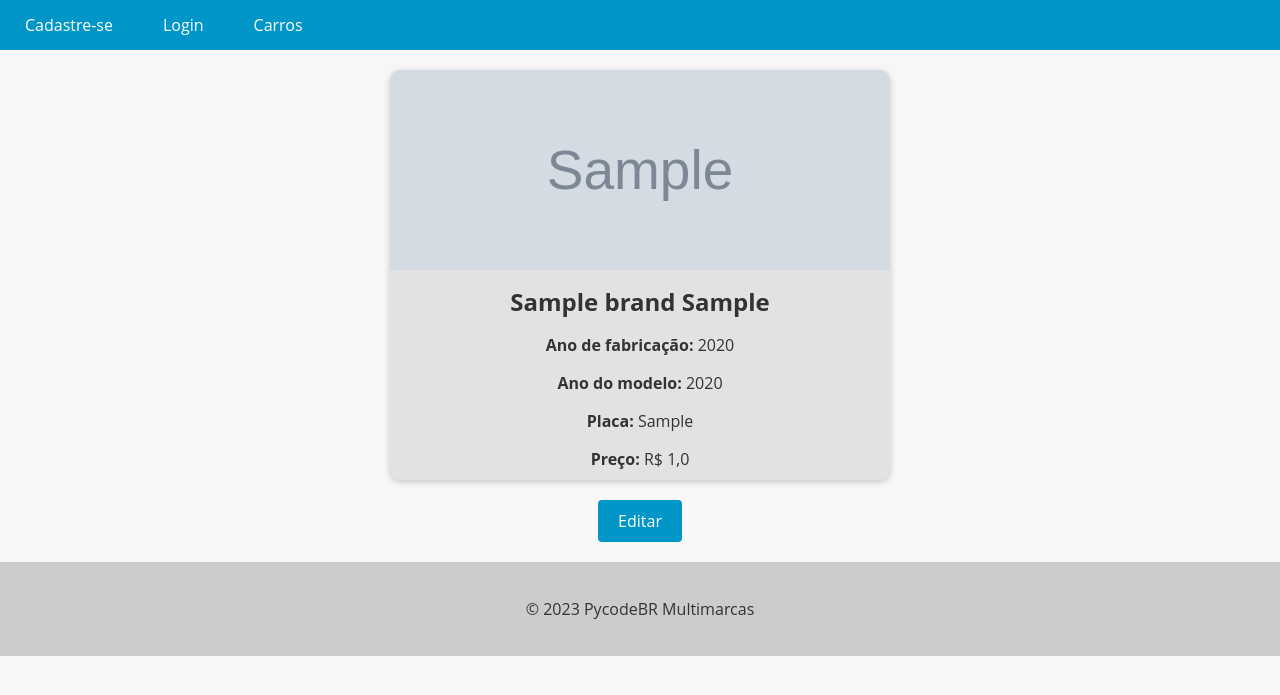
After one commit to josedarlancarvalho/carros_django_master, a Django app: page /car/1/ in a window 1280 px wide. The commit adds this page. Shown: the top 695 px of the page. Run offline with Django 5.2, Linux system fonts and the light colour scheme; tables that the repository leaves empty hold one stand-in row (values such as "Sample post"); grey boxes marked "Sample" are stand-in pictures.

Commit message:
add detail e update view

```diff
--- a/app/urls.py
+++ b/app/urls.py
@@ -3,7 +3,7 @@ from django.urls import path
 from django.conf import settings
 from django.conf.urls.static import static
 from django.http import HttpResponse
-from cars.views import CarsListView, NewCarCreateView
+from cars.views import CarsListView, NewCarCreateView, CarDetailView, CarUpdateView
 from accounts.views import register_view, login_view, logout_view
 
 urlpatterns = [
@@ -13,4 +13,6 @@ urlpatterns = [
     path("logout/", logout_view, name='logout'),
     path('cars/', CarsListView.as_view(), name='cars_list'),
     path('new_car/', NewCarCreateView.as_view(), name='new_car'),
+    path('car/<int:pk>/', CarDetailView.as_view(), name='car_detail'),
+    path('car/<int:pk>/update/', CarUpdateView.as_view(), name='car_update'),
 ] + static(settings.MEDIA_URL, document_root=settings.MEDIA_ROOT)
--- /dev/null
+++ b/cars/templates/car_detail.html
@@ -0,0 +1,97 @@
+{% extends "base.html" %}
+
+{% block content %}
+  <style>
+    .car-card {
+      background-color: #e3e1e1;
+      box-shadow: 0 2px 6px rgba(0, 0, 0, 0.2);
+      border-radius: 10px;
+      overflow: hidden;
+      text-align: center;
+      transition: all 0.3s ease;
+      max-width: 500px;
+      margin: 20px auto 0;
+      margin-bottom: 20px;
+    }
+
+    .car-card:hover {
+      cursor: pointer;
+      box-shadow: 0 4px 10px rgba(0, 0, 0, 0.4);
+      transform: translateY(-2px);
+    }
+
+    .car-card img {
+      width: 100%;
+      height: 200px;
+      object-fit: cover;
+    }
+
+    .car-card h2 {
+      font-size: 1.5rem;
+      margin: 10px;
+    }
+
+    .car-card p {
+      font-size: 1rem;
+      margin-bottom: 10px;
+    }
+
+    .buttons-container {
+      display: flex;
+      justify-content: center;
+      margin-top: 20px;
+      margin-bottom: 20px;
+    }
+
+    .btn {
+      display: inline-block;
+      background-color: #0096c7;
+      color: #fff;
+      border: none;
+      padding: 10px 20px;
+      font-size: 16px;
+      border-radius: 4px;
+      cursor: pointer;
+      transition: background-color 0.3s ease-in-out;
+      margin: 0 10px;
+    }
+
+    .btn:hover {
+      background-color: #108eb8;
+    }
+
+    .btn-danger {
+      background-color: #d9534f;
+      text-decoration: none !important;
+    }
+
+    .btn-danger:hover {
+      background-color: #d2221c;
+    }
+
+    .error-message {
+      color: #d9534f;
+      font-size: 14px;
+      margin-top: 5px;
+    }
+
+    a {
+      text-decoration: none !important;
+    }
+  </style>
+  <div class="car-card">
+    {% if object.photo %}
+      <img src="{{ object.photo.url }}" alt="{{ object.model }} - {{ object.brand }}">
+    {% else %}
+      <p class="no-photo">Foto não disponível</p>
+    {% endif %}
+    <h2>{{ object.brand }} {{ object.model }}</h2>
+    <p><strong>Ano de fabricação:</strong> {{ object.factory_year }}</p>
+    <p><strong>Ano do modelo:</strong> {{ object.model_year }}</p>
+    <p><strong>Placa:</strong> {{ object.plate }}</p>
+    <p><strong>Preço:</strong> R$ {{ object.value }}</p>
+  </div>
+  <div class="buttons-container">
+    <a href="{% url 'car_update' pk=object.pk %}" class="btn btn-primary">Editar</a>
+  </div>
+{% endblock %}
--- a/cars/views.py
+++ b/cars/views.py
@@ -2,7 +2,7 @@ from django.shortcuts import render, redirect
 from cars.models import Car
 from cars.forms import CarModelForm
 from django.views import View
-from django.views.generic import ListView, CreateView
+from django.views.generic import ListView, CreateView,DetailView,UpdateView
 
 class CarsListView(ListView):
     model = Car
@@ -21,3 +21,13 @@ class NewCarCreateView(CreateView):
     form_class = CarModelForm
     template_name = 'new_car.html'
     success_url = '/cars/'
+
+class CarDetailView(DetailView):
+    model = Car
+    template_name = 'car_detail.html'
+
+class CarUpdateView(UpdateView):
+    model = Car
+    form_class = CarModelForm
+    template_name = 'car_update.html'
+    success_url = '/cars/'
```
Also changed, not shown: cars/templates/car_update.html (added, +122 -0 lines), cars/templates/cars.html (+11 -0 lines).
